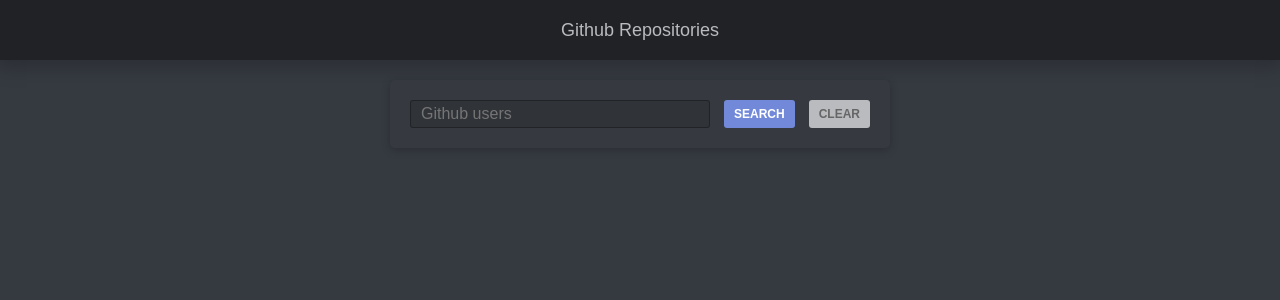
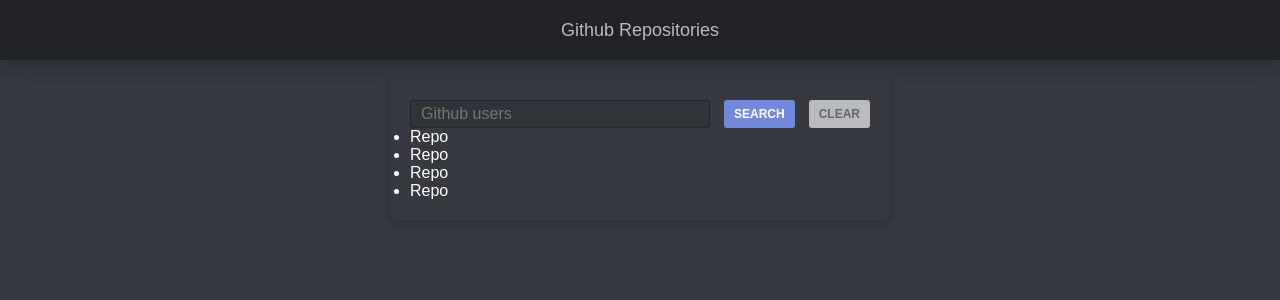
Before and after one commit to marcosrosada/React-Github-Repos, a React (Create React App) app: page / in a window 1280 px wide. Shown: the top 300 px of the page. Built offline with nearby package versions, Linux system fonts and the light colour scheme.

Commit message:
Component -> Repositories -> Search Input and Buttons

```diff
--- a/src/components/Repositories/index.js
+++ b/src/components/Repositories/index.js
@@ -23,6 +23,13 @@
           <Button type="submit">Search</Button>
           <Button color="gray">Clear</Button>
         </Form>
+
+        <ul>
+          <li>Repo</li>
+          <li>Repo</li>
+          <li>Repo</li>
+          <li>Repo</li>
+        </ul>
       </Container>
     );
   }
```
